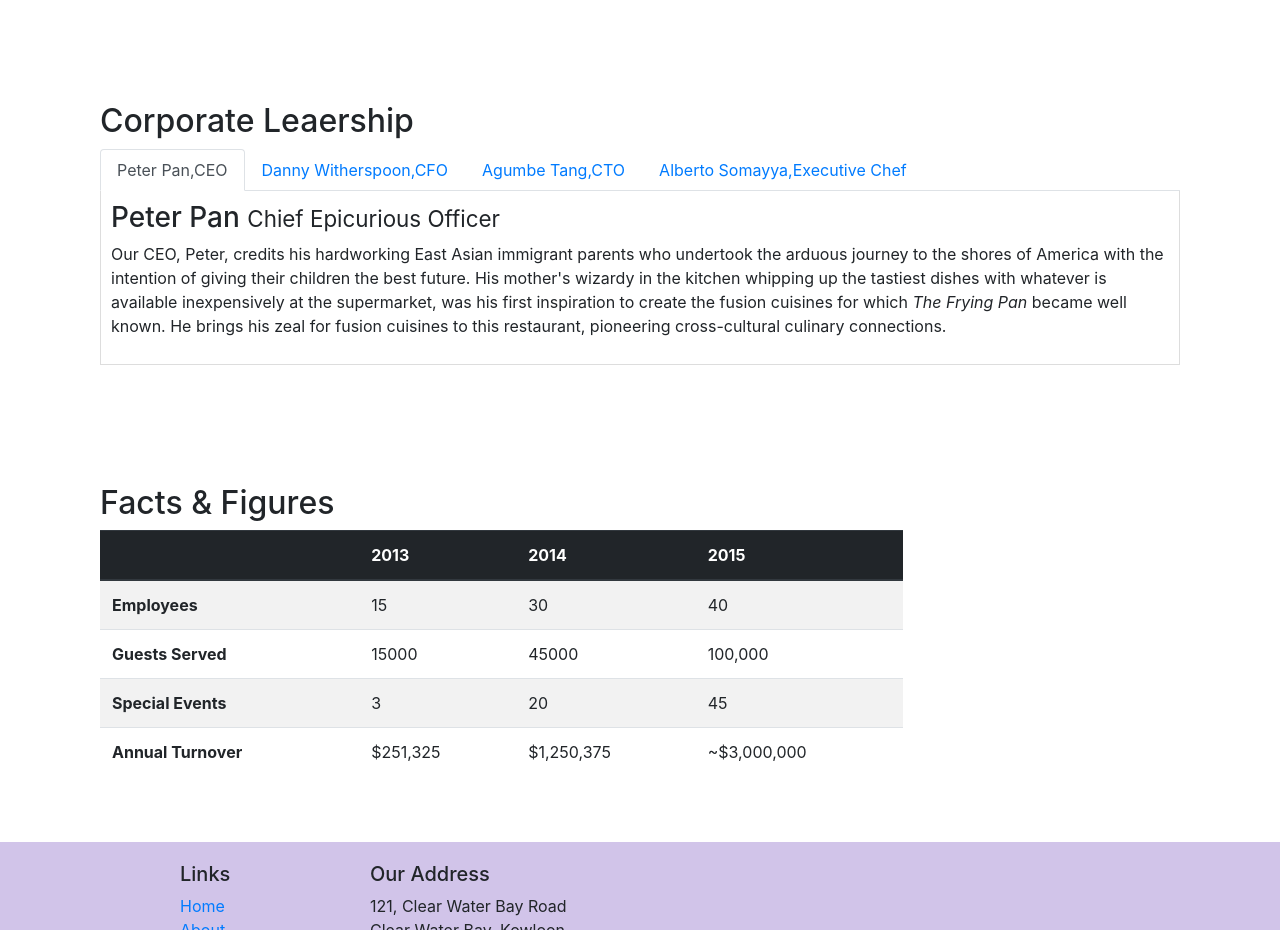
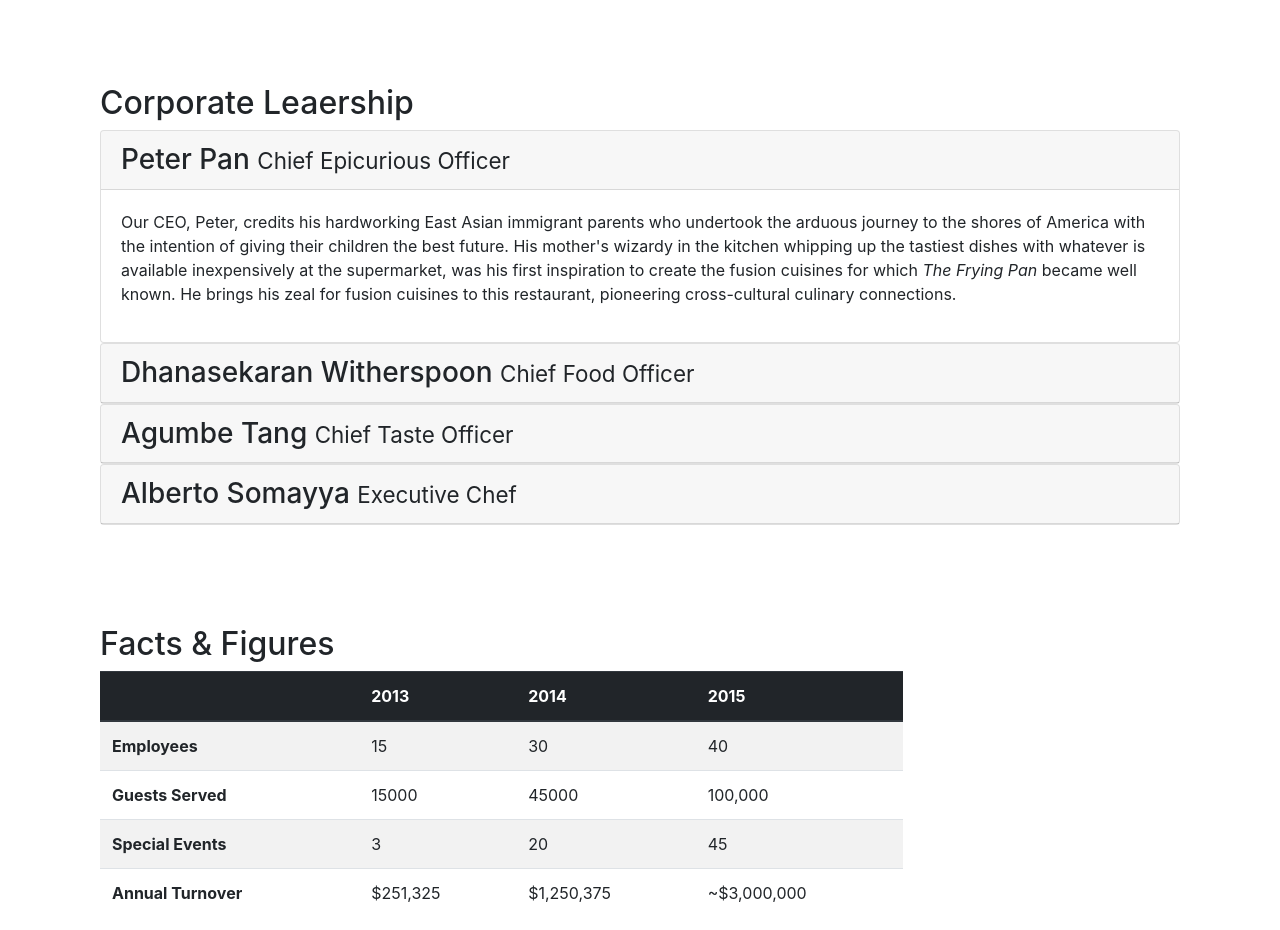
Before and after one commit to yornipaz/Bootstrap4-lerning-master, a website: page Bootstrap4/confusion/aboutus.html in a window 1280 px wide. Shown: the part 1080-2010 px from the top of the page. Drawn offline with nearby package versions, Linux system fonts and the light colour scheme.

Commit message:
Atulizacion de la paguinas Abous ut con un navegador de tipo acordion en la secion de Corporate Leaership

```diff
--- a/Bootstrap4/confusion/aboutus.html
+++ b/Bootstrap4/confusion/aboutus.html
@@ -109,60 +109,76 @@
         <div class="row row-content align-items-center">
             <div class="col col-sm col-md ">
                 <h2>Corporate Leaership</h2>
-                <ul class="nav nav-tabs">
-                    <li class="nav-item">
-                        <a class="nav-link active" href="#peter" role="tab" data-toggle="tab">Peter Pan,CEO
-                        </a>
-                    </li>
-                    <li class="nav-item">
-                        <a class="nav-link " href="#danny" role="tab" data-toggle="tab">Danny Witherspoon,CFO
-                        </a>
-                    </li>
-                    <li class="nav-item">
-                        <a class="nav-link " href="#agumbe" role="tab" data-toggle="tab">Agumbe Tang,CTO
-                        </a>
-                    </li>
-                    <li class="nav-item">
-                        <a class="nav-link " href="#alberto" role="tab" data-toggle="tab">Alberto
-                            Somayya,Executive Chef
-                        </a>
-                    </li>
 
-                </ul>
-                <div class="tab-content">
-                    <div role="tabpanel" class="tab-pane fade show active" id="peter">
-                        <h3>Peter Pan <small>Chief Epicurious Officer</small></h3>
-                        <p class="d-none d-sm-block ">Our CEO, Peter, credits his hardworking East Asian immigrant parents who undertook the arduous journey to the shores of America with the intention of giving their children the best future. His mother's wizardy in the kitchen whipping
-                            up the tastiest dishes with whatever is available inexpensively at the supermarket, was his first inspiration to create the fusion cuisines for which <em>The Frying Pan</em> became well known. He brings his zeal for fusion
-                            cuisines to this restaurant, pioneering cross-cultural culinary connections.</p>
+                <div id="accordion">
+                    <div class="card">
+                        <div class="card-header" role="tab" id="peterhead">
+                            <h3 class="mb-0">
+                                <a data-toggle="collapse" data-target="#peter">
+                            Peter Pan <small>Chief Epicurious Officer</small>
+                            </a>
+                            </h3>
+                        </div>
+                        <div class="collapse show" id="peter" data-parent="#accordion">
+                            <div class="card-body">
+                                <p class="d-none d-sm-block">Our CEO, Peter, credits his hardworking East Asian immigrant parents who undertook the arduous journey to the shores of America with the intention of giving their children the best future. His mother's wizardy in the kitchen
+                                    whipping up the tastiest dishes with whatever is available inexpensively at the supermarket, was his first inspiration to create the fusion cuisines for which <em>The Frying Pan</em> became well known. He brings his
+                                    zeal for fusion cuisines to this restaurant, pioneering cross-cultural culinary connections.</p>
+                            </div>
+                        </div>
                     </div>
-
-                    <div role="tabpanel" class="tab-pane fade " id="danny">
-                        <h3>Dhanasekaran Witherspoon <small>Chief Food Officer</small></h3>
-                        <p class="d-none d-sm-block ">Our CFO, Danny, as he is affectionately referred to by his colleagues, comes from a long established family tradition in farming and produce. His experiences growing up on a farm in the Australian outback gave him great appreciation
-                            for varieties of food sources. As he puts it in his own words, <em>Everything that runs,
+                    <div class="card">
+                        <div class="card-header" role="tab" id="dannyhead">
+                            <h3 class="mb-0">
+                                <a class="collapsed" data-toggle="collapse" data-target="#danny">
+                            Dhanasekaran Witherspoon <small>Chief Food Officer</small>
+                            </a>
+                            </h3>
+                        </div>
+                        <div class="collapse" id="danny" data-parent="#accordion">
+                            <div class="card-body">
+                                <p class="d-none d-sm-block">Our CFO, Danny, as he is affectionately referred to by his colleagues, comes from a long established family tradition in farming and produce. His experiences growing up on a farm in the Australian outback gave him great
+                                    appreciation for varieties of food sources. As he puts it in his own words, <em>Everything that runs,
                                 wins,
                                 and
-                                everything that stays, pays!</em></p>
+                                everything that stays, pays!</em></em>
+                                </p>
+                            </div>
+                        </div>
                     </div>
-
-                    <div role="tabpanel" class="tab-pane fade " id="agumbe">
-                        <h3>Agumbe Tang <small>Chief Taste Officer</small></h3>
-                        <p class="d-none d-sm-block ">Blessed with the most discerning gustatory sense, Agumbe, our CTO, personally ensures that every dish that we serve meets his exacting tastes. Our chefs dread the tongue lashing that ensues if their dish does not meet his exacting
-                            standards. He lives by his motto, <em>You click only if you survive my lick.</em></p>
+                    <div class="card">
+                        <div class="card-header" role="tab" id="agumbehead">
+                            <h3 class="mb-0">
+                                <a class="collapsed" data-toggle="collapse" data-target="#agumbe">
+                            Agumbe Tang <small>Chief Taste Officer</small>
+                            </a>
+                            </h3>
+                        </div>
+                        <div class="collapse" id="agumbe" data-parent="#accordion">
+                            <div class="card-body">
+                                <p class="d-none d-sm-block">Blessed with the most discerning gustatory sense, Agumbe, our CTO, personally ensures that every dish that we serve meets his exacting tastes. Our chefs dread the tongue lashing that ensues if their dish does not meet his
+                                    exacting standards. He lives by his motto, <em>You click only if you survive my lick.</em></p>
+                            </div>
+                        </div>
                     </div>
-
-                    <div role="tabpanel" class="tab-pane fade " id="alberto">
-                        <h3>Alberto Somayya <small>Executive Chef</small></h3>
-                        <p class="d-none d-sm-block ">Award winning three-star Michelin chef with wide International experience having worked closely with whos-who in the culinary world, he specializes in creating mouthwatering Indo-Italian experiences. He says, <em>Put together the cuisines from
+                    <div class="card">
+                        <div class="card-header" role="tab" id="albertohead">
+                            <h3 class="mb-0">
+                                <a class="collapsed" data-toggle="collapse" data-target="#alberto">
+                            Alberto Somayya <small>Executive Chef</small>
+                            </a>
+                            </h3>
+                        </div>
+                        <div class="collapse" id="alberto" data-parent="#accordion">
+                            <div class="card-body">
+                                <p class="d-none d-sm-block">Award winning three-star Michelin chef with wide International experience having worked closely with whos-who in the culinary world, he specializes in creating mouthwatering Indo-Italian experiences. He says, <em>Put together the cuisines from
                                 the two
                                 craziest
                                 , you get a winning hit! Amma Mia!</em></p>
+                            </div>
+                        </div>
                     </div>
-
-
                 </div>
-
             </div>
         </div>
         <div class="row row-content">
```
Also changed, not shown: Bootstrap4/confusion/inste.html (added, +53 -0 lines).
